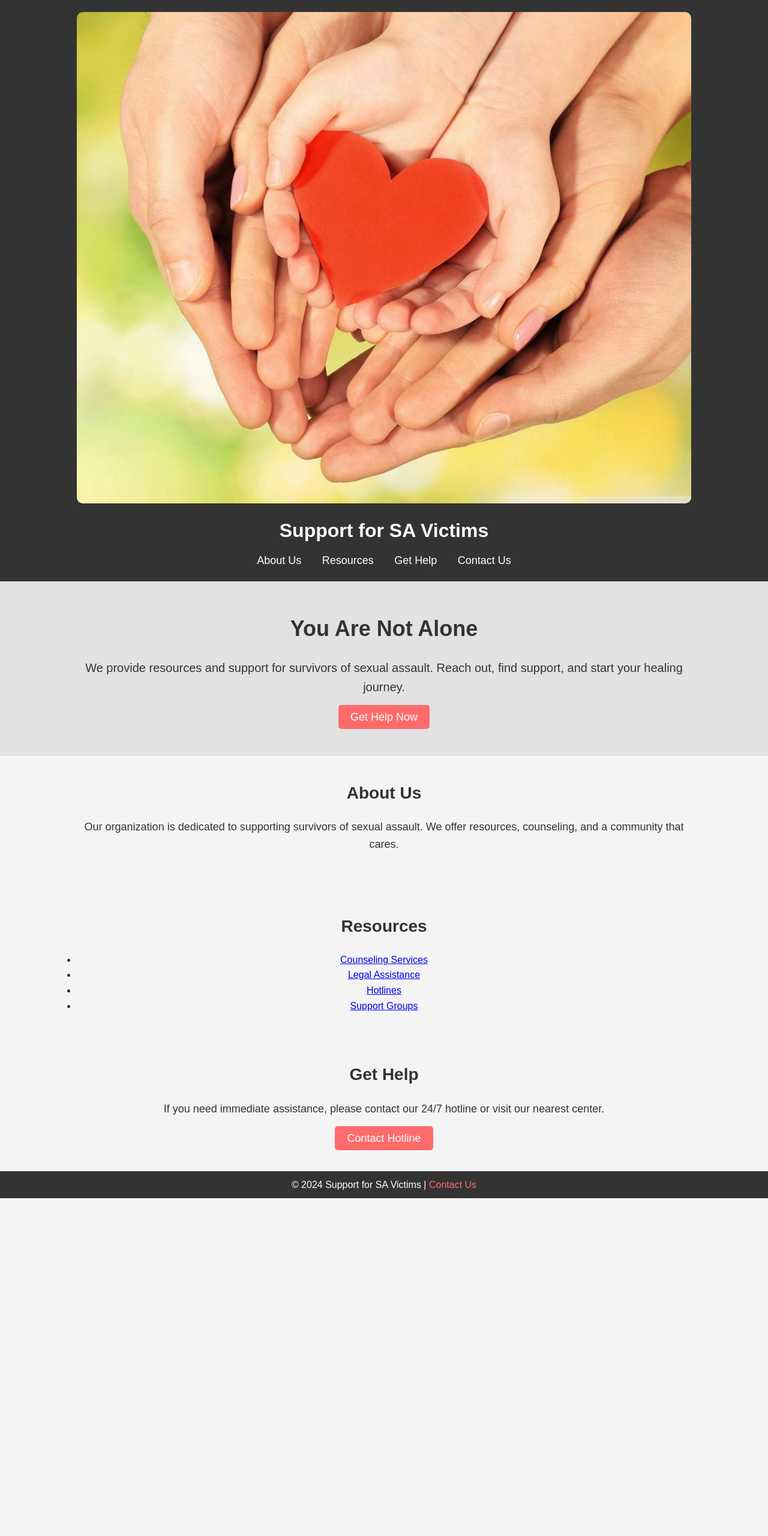
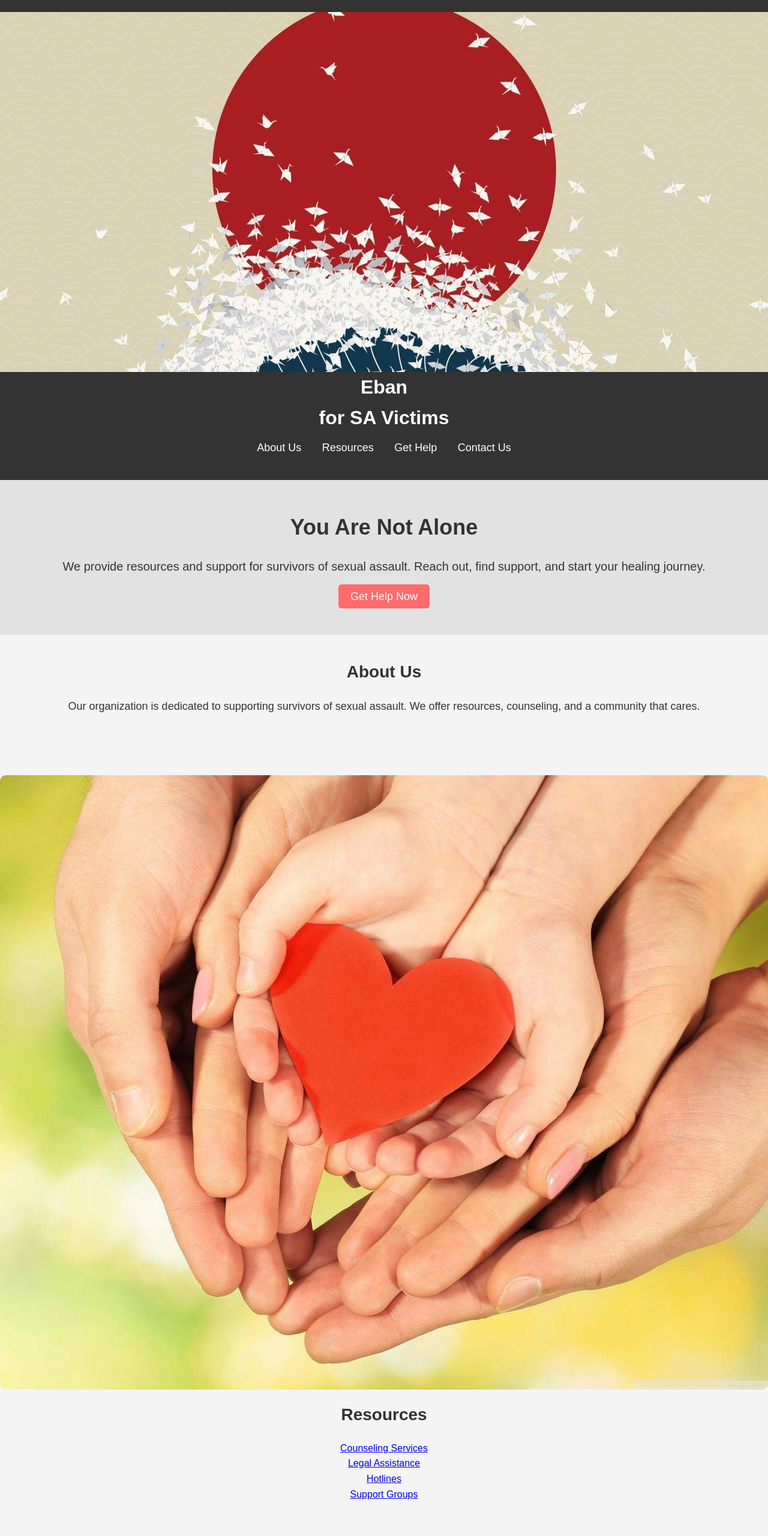
Before and after one commit to AriKennedy/charity-project, a plain HTML site: page index.html in a window 1280 px wide. Shown: the top 2560 px of the page at 60% size. Before the commit the page ends 1997 px from the top, so only its background shows below. Drawn offline with Linux system fonts and the light colour scheme.

Commit message:
Made image look better

```diff
--- a/index.html
+++ b/index.html
@@ -1,16 +1,18 @@
 <!DOCTYPE html>
 <html lang="en">
   <head>
-    <meta charset="UTF-8">
-    <meta name="viewport" content="width=device-width, initial-scale=1.0">
-    <title>Support for SA Victims</title>
-    <link rel="stylesheet" href="styles.css">
+    <meta charset="UTF-8" />
+    <meta name="viewport" content="width=device-width, initial-scale=1.0" />
+    <title>Eban</title>
+    <link rel="stylesheet" href="styles.css" />
   </head>
   <body>
     <header>
-        <div class="container">
-            <img src="images/320601.jpg" alt="Support for SA Victims" class="header-image">
-            <h1>Support for SA Victims</h1>
+      <div class="head-container">
+        <!-- <img src="images/2358940.jpg" alt="Get Together" class="header-image" /> -->
+      </div>
+      <div class="head-content">
+        <h1>Eban<br />for SA Victims</h1>
         <nav>
           <ul>
             <li><a href="#about">About Us</a></li>
@@ -25,7 +27,10 @@
     <section id="hero">
       <div class="container">
         <h2>You Are Not Alone</h2>
-            <p>We provide resources and support for survivors of sexual assault. Reach out, find support, and start your healing journey.</p>
+        <p>
+          We provide resources and support for survivors of sexual assault.
+          Reach out, find support, and start your healing journey.
+        </p>
         <a href="#get-help" class="cta-button">Get Help Now</a>
       </div>
     </section>
@@ -33,12 +38,20 @@
     <section id="about">
       <div class="container">
         <h2>About Us</h2>
-            <p>Our organization is dedicated to supporting survivors of sexual assault. We offer resources, counseling, and a community that cares.</p>
+        <p>
+          Our organization is dedicated to supporting survivors of sexual
+          assault. We offer resources, counseling, and a community that cares.
+        </p>
       </div>
     </section>
 
     <section id="resources">
       <div class="container">
+        <img
+          src="images/320601.jpg"
+          alt="Around-The-World-Help"
+          class="charity-pic"
+        />
         <h2>Resources</h2>
         <ul>
           <li><a href="#">Counseling Services</a></li>
@@ -52,14 +65,19 @@
     <section id="get-help">
       <div class="container">
         <h2>Get Help</h2>
-            <p>If you need immediate assistance, please contact our 24/7 hotline or visit our nearest center.</p>
+        <p>
+          If you need immediate assistance, please contact our 24/7 hotline or
+          visit our nearest center.
+        </p>
         <a href="#" class="cta-button">Contact Hotline</a>
       </div>
     </section>
 
     <footer>
       <div class="container">
-            <p>&copy; 2024 Support for SA Victims | <a href="#contact">Contact Us</a></p>
+        <p>
+          &copy; 2024 Support for SA Victims | <a href="#contact">Contact Us</a>
+        </p>
       </div>
     </footer>
   </body>
--- a/styles.css
+++ b/styles.css
@@ -16,9 +16,19 @@ header {
     color: #fff;
     padding: 20px 0;
     text-align: center;
+    height: 100vh;
 }
 
 .header-image {
+    /* max-width: 100%; */
+    height: 75vh;
+    display: block;
+    /* margin: 0 auto 20px auto; */
+    width: 100%;
+    border-radius: 10px;
+}
+
+.charity-pic {
     max-width: 100%;
     height: auto;
     display: block;
@@ -111,6 +121,15 @@ footer a:hover {
 }
 
 .container {
-    width: 80%;
-    margin: 0 auto;
+    width: 100%;
+    /* margin: 0 auto; */
 }
+.head-container {
+    width: 100%;
+    height: 75vh;
+    background-image: url(images/2358940.jpg);
+    background-repeat: no-repeat;
+    background-size: 100%;
+    background-position: center;
+    /* margin: 0 auto; */
+}
```
Lines whose indentation alone changed are shown as unchanged.
